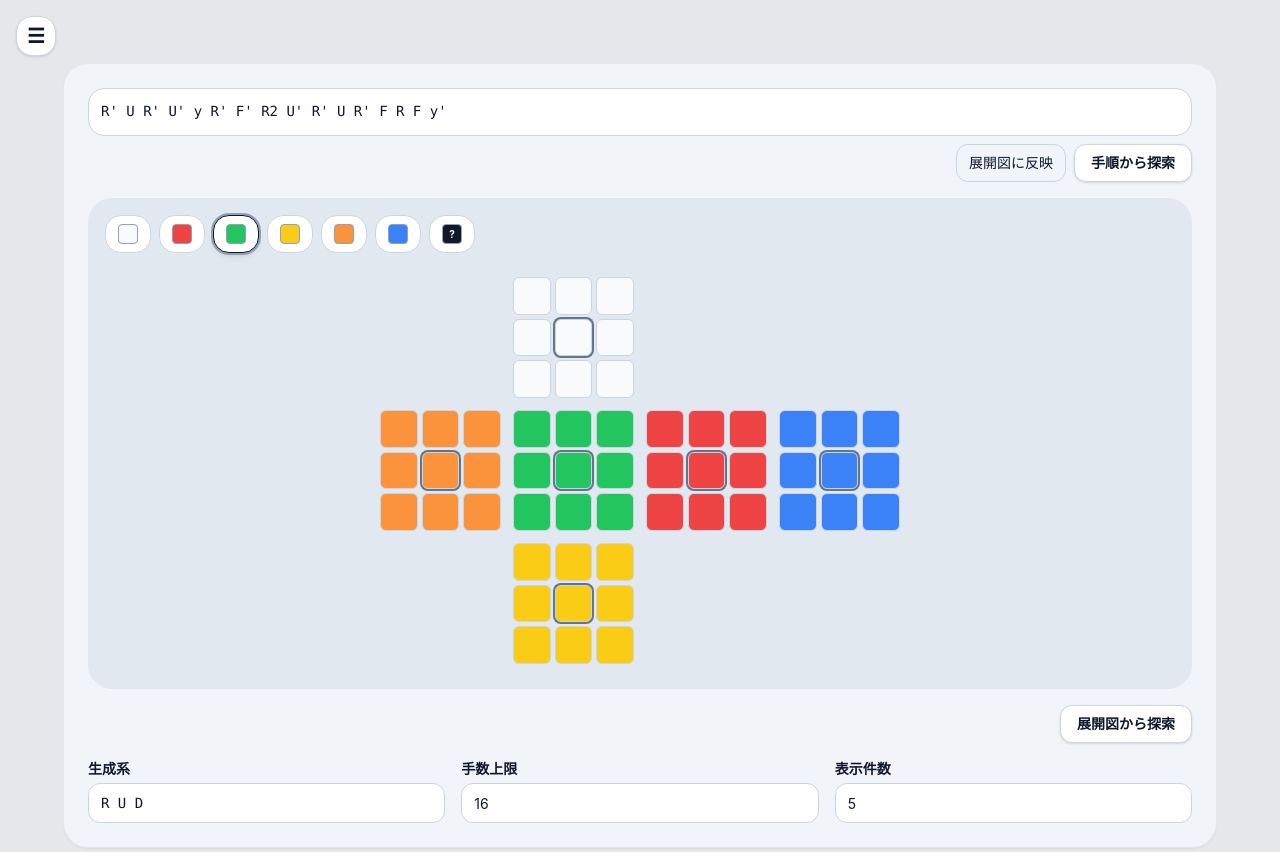
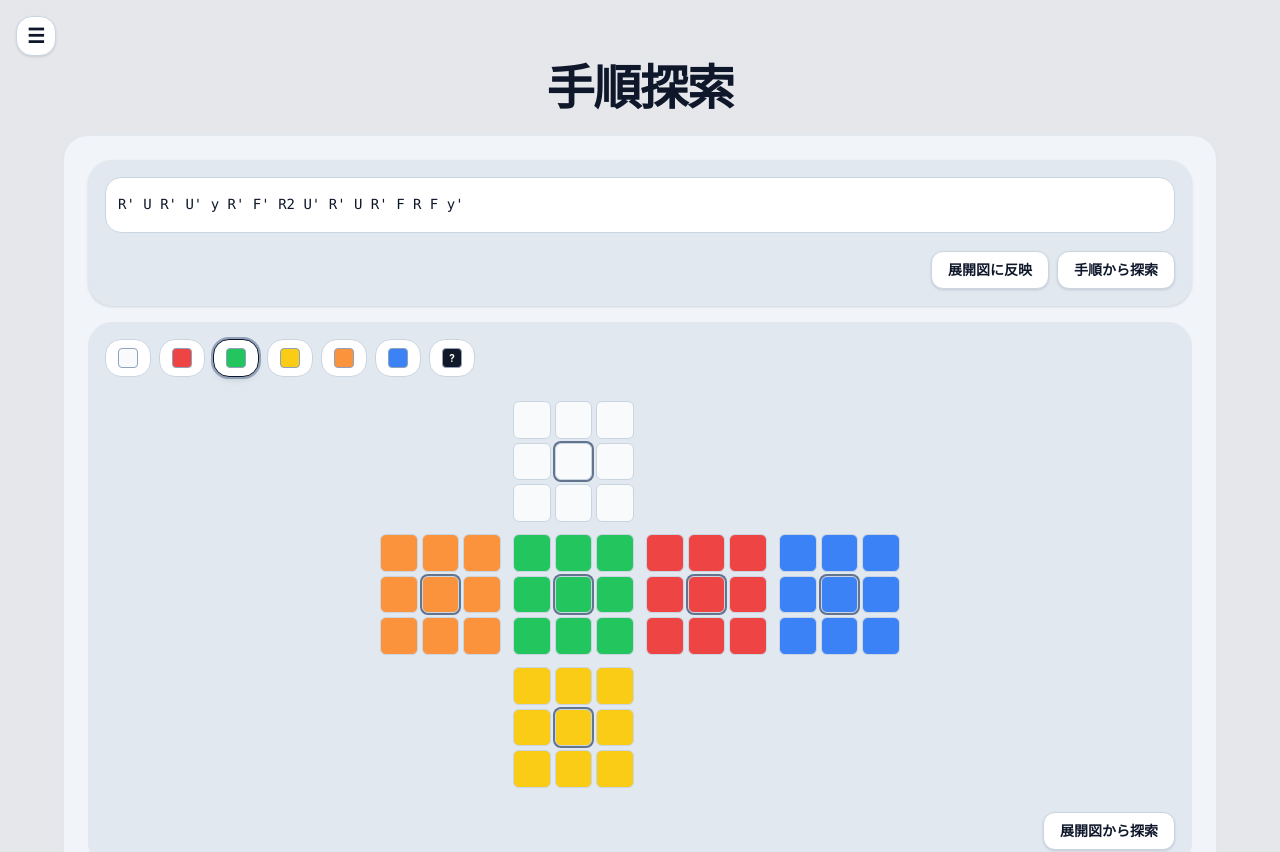
Before and after one commit to hashi-nekomimi/cube-search-app, a React (Vite) app: page / in a window 1280 px wide. Shown: the top 852 px of the page. Built offline with nearby package versions, Linux system fonts and the light colour scheme.

Commit message:
Update App.jsx

```diff
--- a/src/App.jsx
+++ b/src/App.jsx
@@ -946,12 +946,11 @@ function NetEditor({ pattern, setPattern, selectedColor }) {
   );
 }
 
-function SolutionCard({ index, solution, t, showMoveCounts }) {
+function SolutionCard({ solution, t, showMoveCounts }) {
   const displayAlg = formatWithSimulUD(solution);
 
   return (
     <div className="rounded-2xl border border-slate-200 bg-white p-4 shadow-sm transition hover:shadow-md">
-      <div className="mb-2 text-sm font-semibold text-slate-500">#{index}</div>
       <div className="break-words font-mono text-base font-semibold text-slate-900">
         {displayAlg || "(空)"}
       </div>
@@ -1413,21 +1412,24 @@ export default function App() {
         ) : null}
       </div>
       <div className="mx-auto max-w-6xl">
+        <h1 className="mb-6 text-center text-4xl font-black tracking-tight text-slate-900 sm:text-5xl">
+          手順探索
+        </h1>
         <div className="light-panel mb-6 rounded-3xl p-6 shadow-sm ring-1 ring-slate-200">
           <div className="grid gap-4">
             <div className="grid gap-4">
-              <label className="grid gap-2">
+              <div className="light-inner rounded-3xl border border-slate-200 p-4 shadow-sm">
                 <textarea
                   value={targetAlg}
                   onChange={(e) => setTargetAlg(e.target.value)}
                   placeholder={t.inputPlaceholder}
-                  className="h-12 resize-none rounded-2xl border border-slate-300 bg-white px-3 py-3 font-mono text-sm leading-5 outline-none placeholder:text-slate-400 focus:ring-2 focus:ring-slate-400"
+                  className="h-14 w-full resize-none rounded-2xl border border-slate-300 bg-white px-3 py-4 font-mono text-sm leading-5 outline-none placeholder:text-slate-400 focus:ring-2 focus:ring-slate-400"
                 />
-                <div className="flex flex-wrap justify-end gap-2">
-                  <button onClick={loadAlgToPattern} className="rounded-xl border border-slate-300 px-3 py-2 text-sm transition hover:bg-slate-50 active:scale-95">{t.applyToNet}</button>
+                <div className="mt-3 flex flex-wrap justify-end gap-2">
+                  <button onClick={loadAlgToPattern} className="rounded-xl border border-slate-300 bg-white px-4 py-2 text-sm font-semibold text-slate-900 shadow-sm transition hover:bg-slate-50 active:scale-95">{t.applyToNet}</button>
                   <button onClick={() => runSearch("alg")} disabled={isSearching} className="rounded-xl border border-slate-300 bg-white px-4 py-2 text-sm font-semibold text-slate-900 shadow-sm transition hover:bg-slate-50 active:scale-95 disabled:opacity-60">{t.searchFromAlg}</button>
                 </div>
-              </label>
+              </div>
 
               <div className="light-inner overflow-hidden rounded-3xl border border-slate-200 p-3 sm:p-4">
                 <div className="mb-4 flex flex-wrap gap-2">
@@ -1438,10 +1440,10 @@ export default function App() {
                   ))}
                 </div>
                 <NetEditor pattern={targetPattern} setPattern={setTargetPattern} selectedColor={selectedColor} />
+                <div className="mt-4 flex justify-end">
+                  <button onClick={() => runSearch("pattern")} disabled={isSearching} className="w-fit whitespace-nowrap rounded-xl border border-slate-300 bg-white px-4 py-2 text-sm font-semibold text-slate-900 shadow-sm transition hover:bg-slate-50 active:scale-95 disabled:opacity-60">{t.searchFromNet}</button>
+                </div>
               </div>
-            </div>
-            <div className="flex justify-end">
-              <button onClick={() => runSearch("pattern")} disabled={isSearching} className="w-fit whitespace-nowrap rounded-xl border border-slate-300 bg-white px-4 py-2 text-sm font-semibold text-slate-900 shadow-sm transition hover:bg-slate-50 active:scale-95 disabled:opacity-60">{t.searchFromNet}</button>
             </div>
 
             <div className="grid items-start gap-4 sm:grid-cols-3">
@@ -1468,7 +1470,7 @@ export default function App() {
         </div>
 
         <div className="grid gap-4 md:grid-cols-2">
-          {solutions.map((solution, i) => <SolutionCard key={`${i}-${algToString(solution)}`} index={i + 1} solution={solution} t={t} showMoveCounts={showMoveCounts} />)}
+          {solutions.map((solution, i) => <SolutionCard key={`${i}-${algToString(solution)}`} solution={solution} t={t} showMoveCounts={showMoveCounts} />)}
         </div>
 
         {!isSearching && !error && hasSearched && solutions.length === 0 ? (
```
